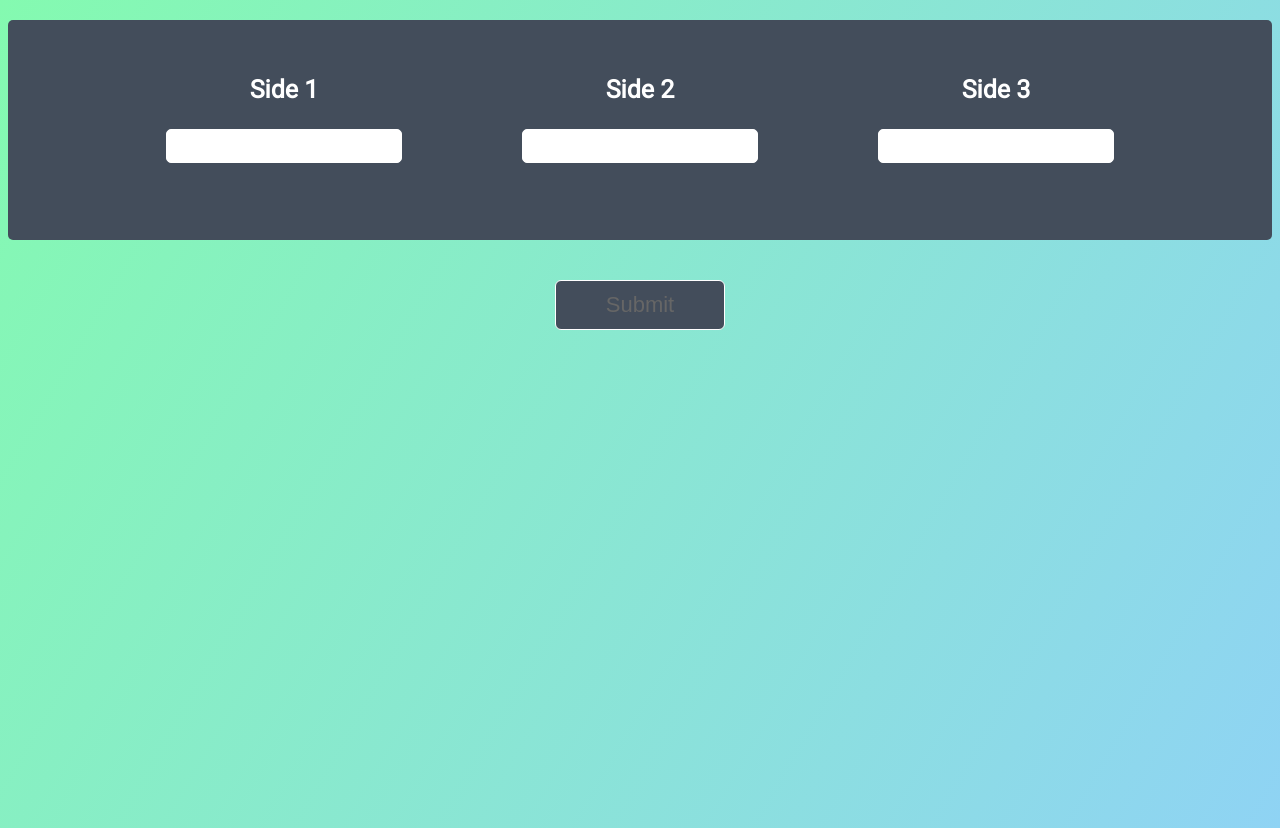
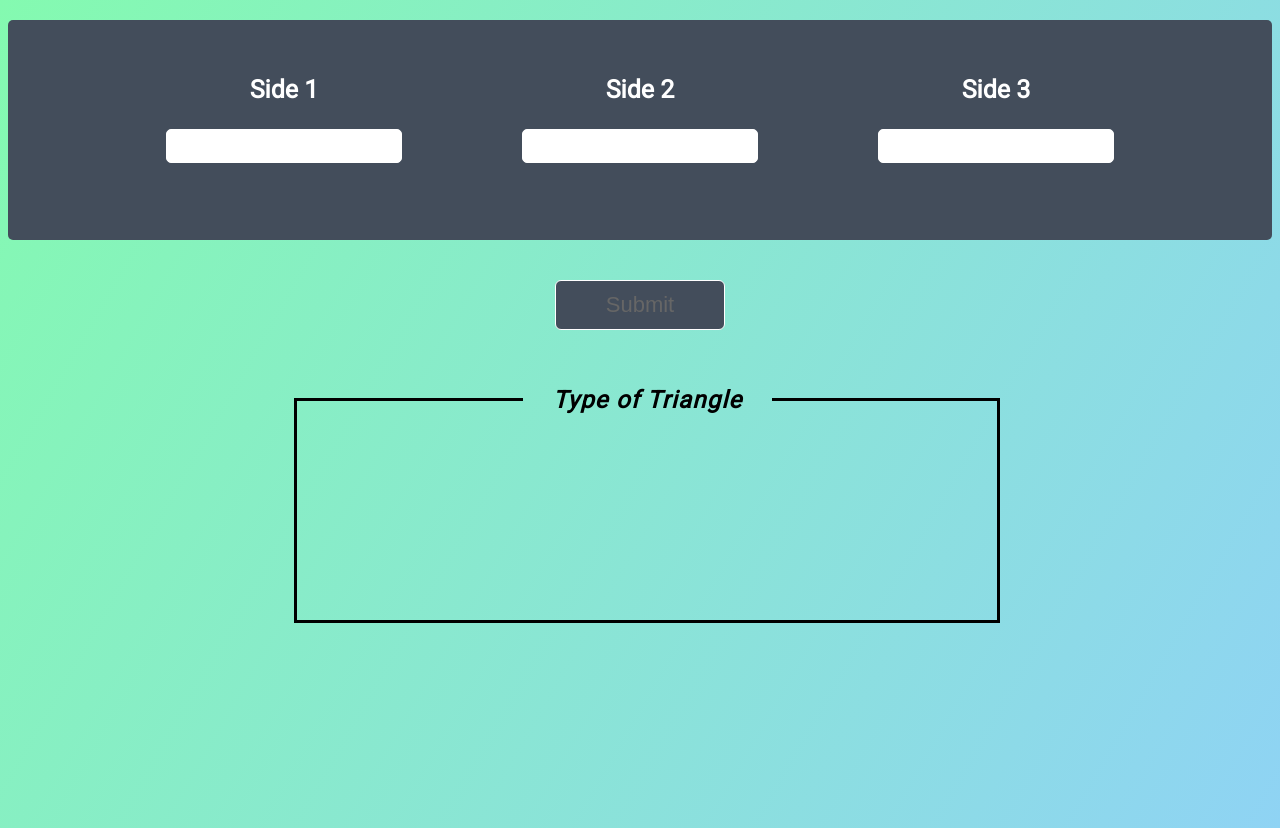
Before and after one commit to npartovi/tradeshift, a React (Create React App) app: page / in a window 1280 px wide. Built offline with nearby package versions, Linux system fonts and the light colour scheme.

Commit message:
added impossible triangle edge case

```diff
--- a/src/App.css
+++ b/src/App.css
@@ -48,6 +48,7 @@ body {
   border-radius: 6px;
   color: white;
   font-size: 22px;
+  cursor: pointer;
 }
 
 button:disabled,
@@ -72,6 +73,7 @@ button[disabled]{
 
 .header-title {
   min-width: 50%;
+  min-height: 20%;
   padding: 30px;
   text-align: center;
   position: absolute;
--- a/src/App.js
+++ b/src/App.js
@@ -24,7 +24,7 @@ class App extends Component {
   // Calculates the type of triangle on submit and sets the results in the component state to be rendered on the Dom
   handleSubmit = () => {
     const { side1, side2, side3 } = this.state;
-    let results = validateSides(side1, side2, side3);
+    let results = validateSides(parseFloat(side1), parseFloat(side2), parseFloat(side3));
 
     this.setState({ results: results });
   };
@@ -82,14 +82,12 @@ class App extends Component {
           </button>
         </div>
         <div className="results-container">
-          {results ? (
             <div class="full header txt-red">
             <div class="header-title">
-              <h2>Type Of Triangle</h2>
+              <h2>Type of Triangle</h2>
               <h1>{results}</h1>
             </div>
             </div>
-          ): ""}
         </div>
       </div>
     );
```
Also changed, not shown: 1 other file (tests, documents, lock files or other folders).
